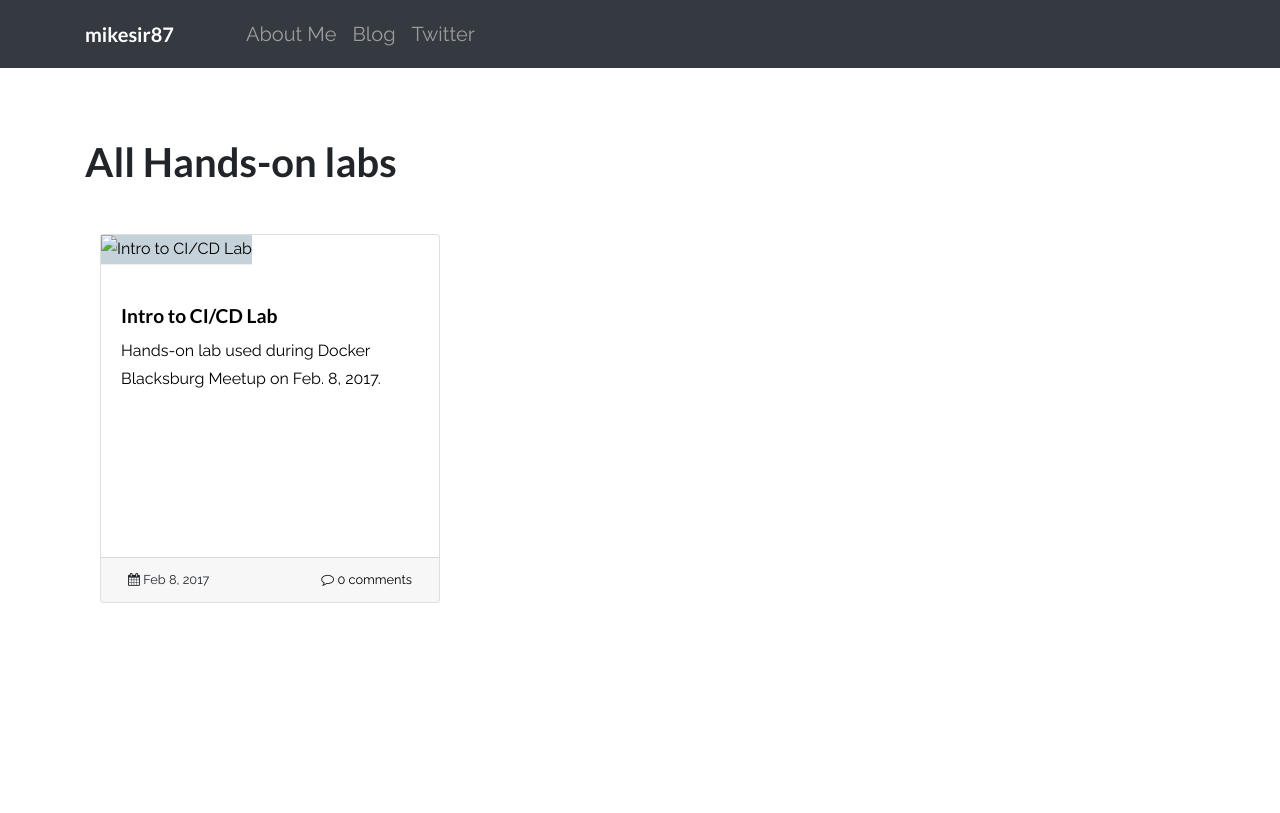
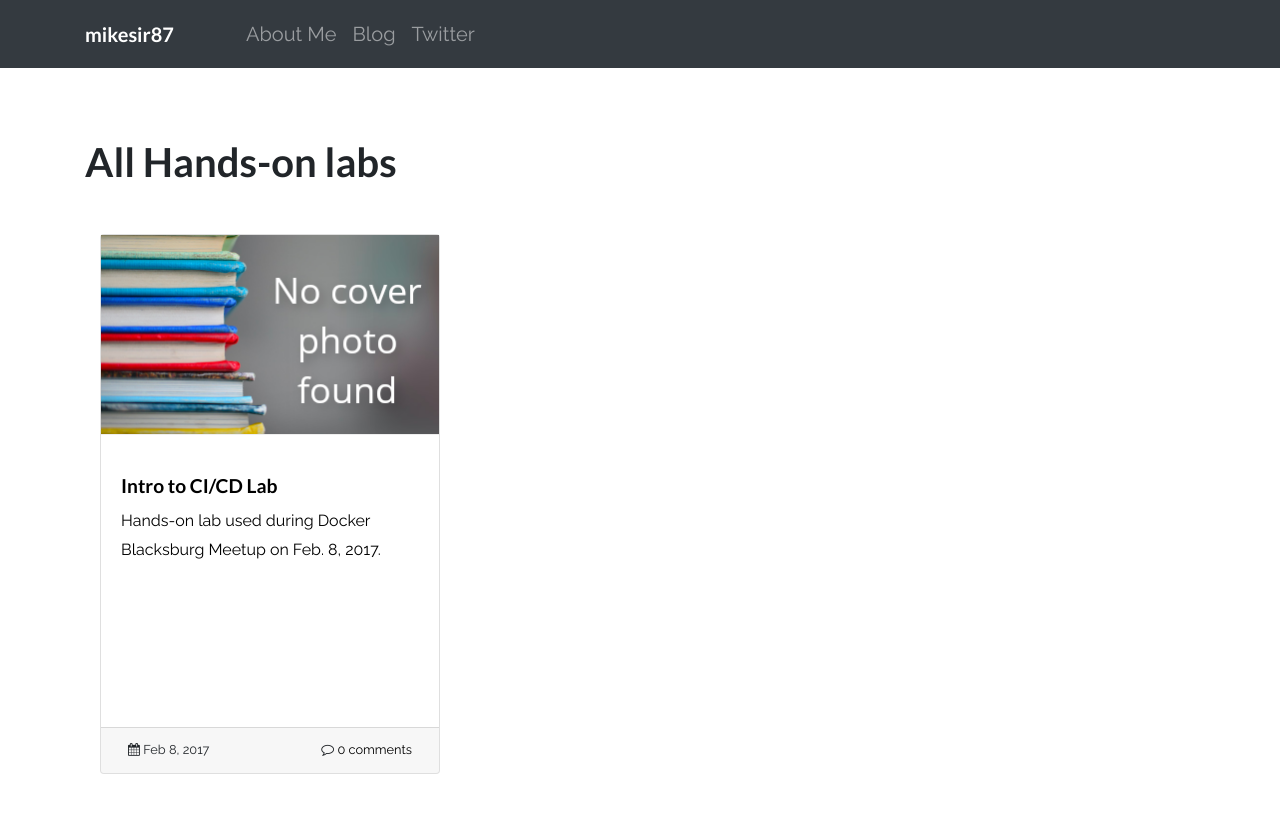
Before and after one commit to mikesir87/blog.mikesir87.io, a Jekyll site: the page built from category/Hands-on Lab/index.html, in a window 1280 px wide. Shown: the top 813 px of the page. Built offline with Jekyll 4.4.1, drawn with Linux system fonts in a browser that asks for light colours; nearby versions of some CDN libraries; comment, search, counter and statistics services are not loaded; a style sheet for code colours, icons or effects is not loaded.

Commit message:
Add default "no cover photo" image for posts without one

```diff
--- a/_includes/post-teaser.html
+++ b/_includes/post-teaser.html
@@ -1,9 +1,13 @@
 <article class="teaser-card card">
-  {% if include.post.image != empty %}
+  {% if include.post.image != nil %}
     <a class="card-img-top image-link" href="{{ site.baseurl }}{{ include.post.url }}">
         <img src="{{ include.post.image }}" alt="{{ include.post.title }}" />
     </a>
-  {% endif %}
+  {% else %}
+  <a class="card-img-top image-link" href="{{ site.baseurl }}{{ include.post.url }}">
+    <img src="/images/no-cover-photo.png" alt="No cover photo found" />
+</a>
+{% endif %}
   <a href="{{ site.baseurl }}{{ include.post.url }}">
     <div class="card-body">
       <h2 class="card-title entry-title">{{ include.post.title }}</h2>
```
Also changed, not shown: images/no-cover-photo.png (added).
